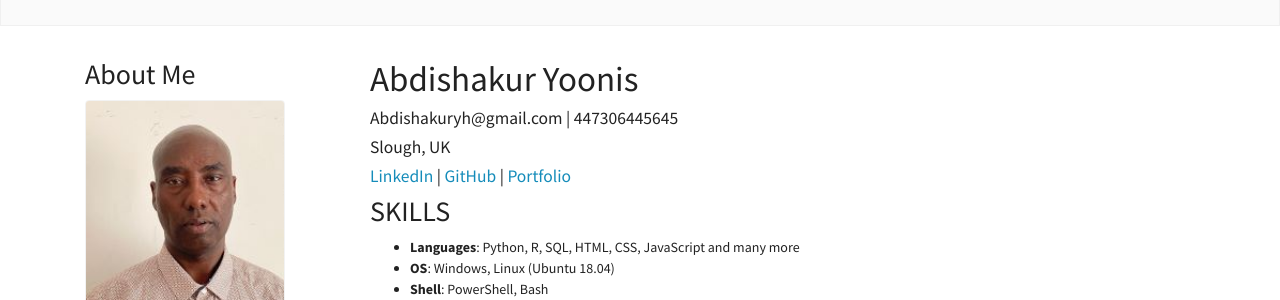
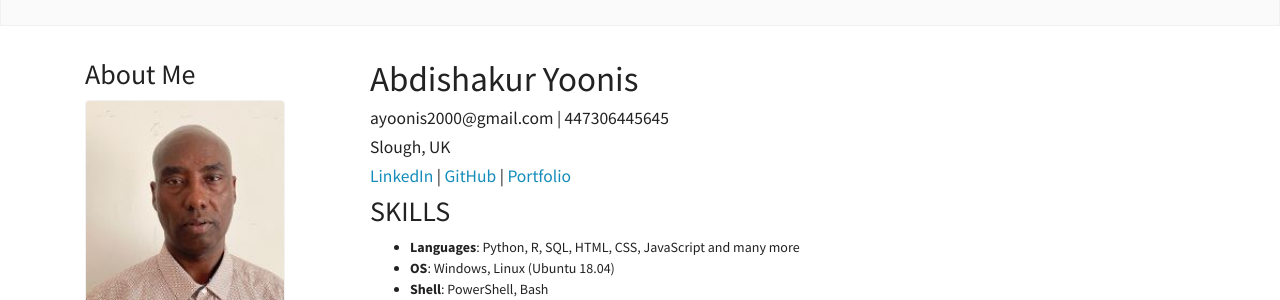
Before and after one commit to ayyoonis/ayoonis.github.io, a Jekyll site: the page built from Resume.md, in a window 1280 px wide and 900 px high. Shown: the part 225-525 px from the top of the window. Built offline with Jekyll 4.4.1, drawn with Linux system fonts in a browser that asks for light colours; nearby versions of some CDN libraries; our own code applies the rules of GitHub Pages for plain Markdown files.

Commit message:
Update Resume.md

```diff
--- a/Resume.md
+++ b/Resume.md
@@ -1,6 +1,6 @@
 # Abdishakur Yoonis
 
-##### Abdishakuryh@gmail.com | 447306445645
+##### ayoonis2000@gmail.com | 447306445645
 ##### Slough, UK
 ##### [LinkedIn](https://www.linkedin.com/in/ayoonis/) | [GitHub](https://github.com/ayyoonis) | [Portfolio](https://github.com/ayyoonis/ayoonis.github.io)
 
```
